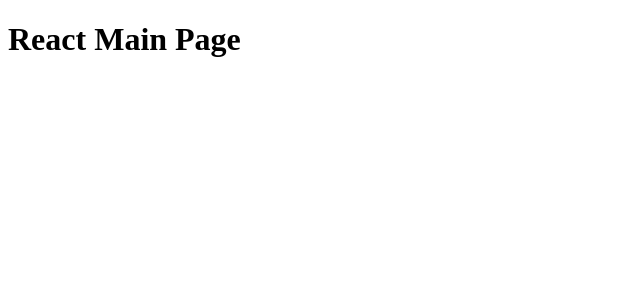
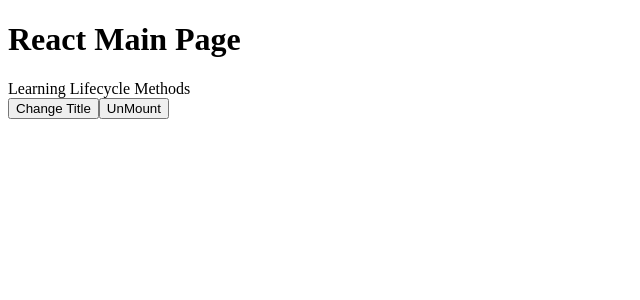
Before and after one commit to rishabhjj/React-Tutorial, a React app: page / in a window 1280 px wide. Shown: the top 300 px of the page, without its empty margins (0-640 px from the left). Built offline with nearby package versions, Linux system fonts and the light colour scheme.

Commit message:
LifeCycle Methods

```diff
--- a/src/components/App.js
+++ b/src/components/App.js
@@ -1,10 +1,71 @@
 import React, { Component } from 'react';
 
 class App extends Component {
+  constructor() {
+    super()
+    console.log('First Lifecycle Method - Constructor')
+    this.state = {
+      title: 'Learning Lifecycle Methods'
+    }
+  }
+  componentWillMount() {
+    setTimeout(() => {
+      this.setState({
+        title: 'tesing'
+      })
+    }, 10000);
+
+  }
+  // componentDidMount() {
+  //   console.log("component Did mount");
+  //   // this.setState({
+  //   //   title: 'Learned Component Did Mount'
+  //   // })
+  // }
+  // customEvent = () => {
+  //   this.setState({
+  //     title: 'Updating Title With Custom Click'
+  //   })
+  // }
+  // componentWillUpdate() {
+  //   // this.setState({
+  //   //   title: 'Component Will Update'
+  //   // })
+  // }
+  // shouldComponentUpdate(nextProps, nextstate) {
+  //   // console.log(nextProps, nextstate);
+  //   return true;
+  // }
+  // componentDidUpdate(previousProps, previousState) {
+  //   console.log('Component Did Update', this.state)
+  //   if (this.state.title !== previousState.title) {
+  //     this.setState({
+  //       title: 'Component Will Update'
+  //     })
+  //   }
+  // }
+  // componentWillUnmount() {
+  //   console.log('component will Unmount');
+  // }
+  // unmount = () => {
+  //   this.setState({
+  //     title: 'unmount'
+  //   })
+  // }
   render() {
+    console.log("calling render")
+    console.log(this.state);
+    if (this.state.title === 'unmount') {
+      console.log("com")
+      return (<div/>);
+    }
     return (
       <div>
         <h1>React Main Page</h1>
+        {this.state.title}
+        <br />
+        <button onClick= {this.customEvent}>Change Title</button>
+        <button onClick = {this.unmount}> UnMount</button>
       </div>
     )
   }
--- a/webpack.config.js
+++ b/webpack.config.js
@@ -5,7 +5,7 @@
   entry: './src/index.js',
   output: {
     path: path.join(__dirname, '/dist'),
-    filename: 'index.[contentHash].bundle.js'
+    filename: 'index.bundle.js'
   },
   module: {
     rules: [
```
Also changed, not shown: .babelrc.
